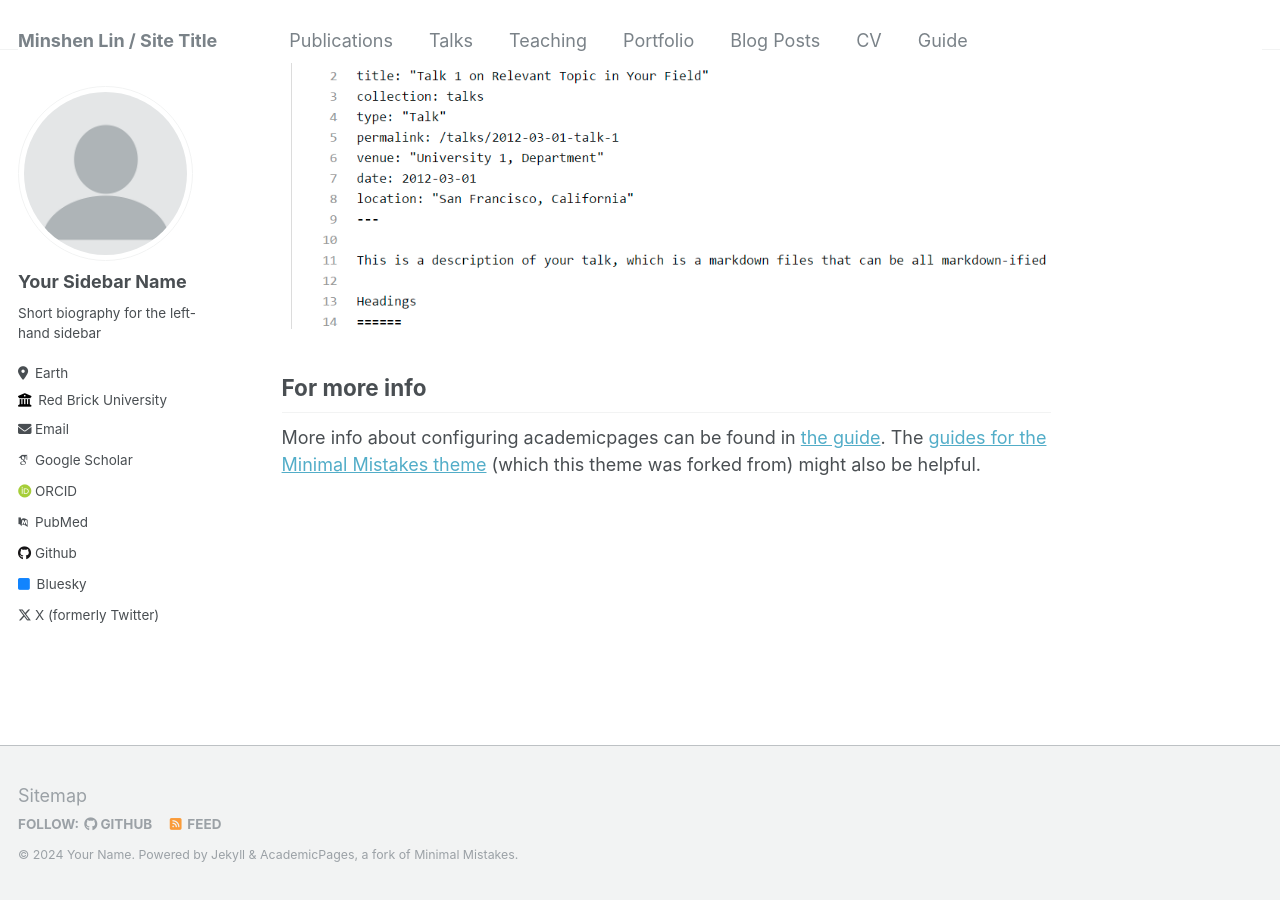
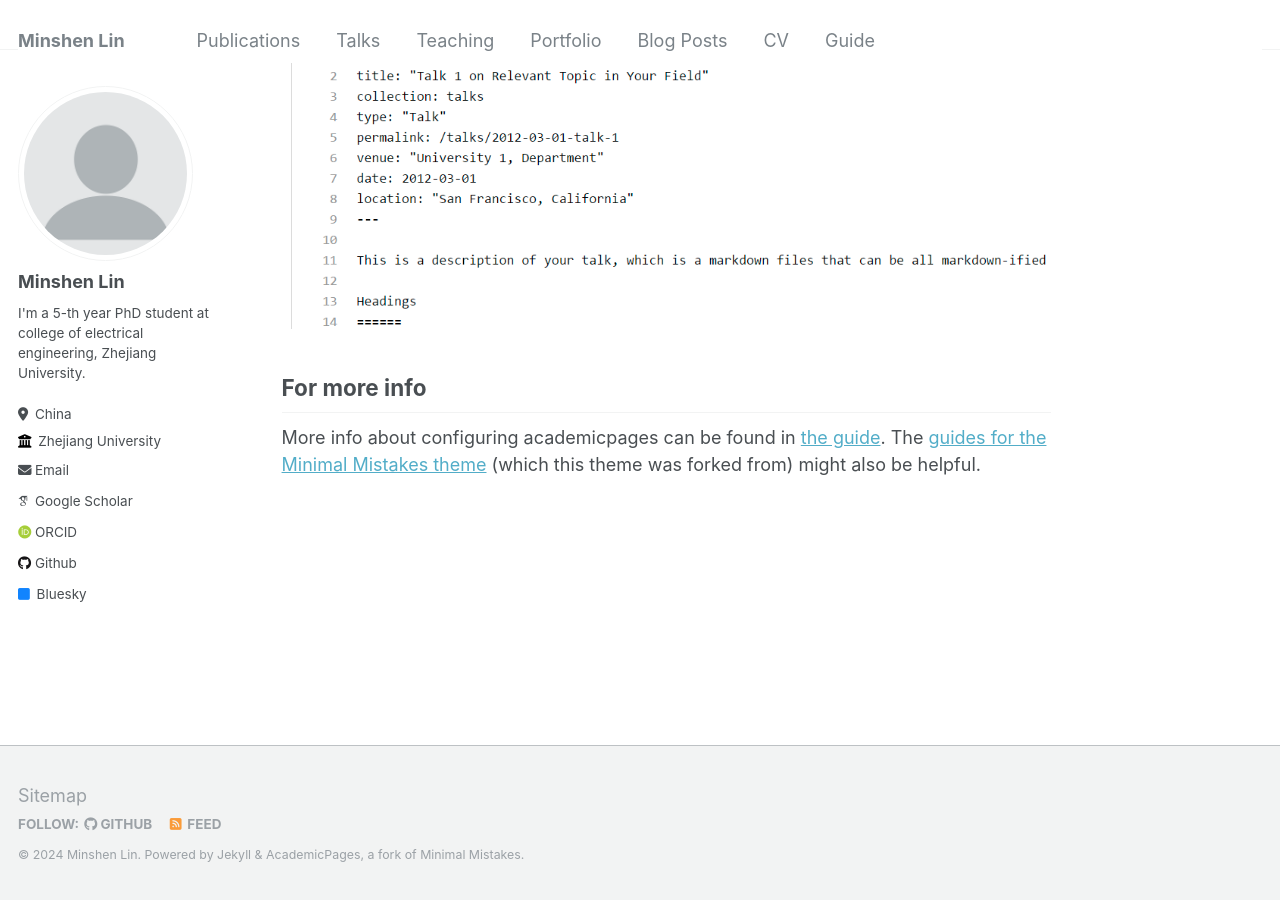
Before and after one commit to Minshen-Lin/Minshen-Lin.github.io, a Jekyll site: the page built from _pages/about.md, in a window 1280 px wide and 900 px high, scrolled down 2640 px. Built offline with Jekyll 4.4.1, drawn with Linux system fonts in a browser that asks for light colours; some web fonts are replaced.

Commit message:
Update _config.yml

```diff
--- a/_config.yml
+++ b/_config.yml
@@ -8,13 +8,13 @@
 
 # Basic Site Settings
 locale                   : "en-US"
-title                    : "Minshen Lin / Site Title"
+title                    : "Minshen Lin"
 title_separator          : "-"
-name                     : &name "Your Name"
-description              : &description "personal description"
-url                      : https://academicpages.github.io # the base hostname & protocol for your site e.g. "https://mmistakes.github.io"
+name                     : &name "Minshen Lin"
+description              : &description "PhD candidate at Zhejiang University"
+url                      : https://minshen-lin.github.io # the base hostname & protocol for your site e.g. "https://mmistakes.github.io"
 baseurl                  : "" # the subpath of your site, e.g. "/blog"
-repository               : "academicpages/academicpages.github.io"
+repository               : "minshen-lin.github.io"
 
 # Site Author - The following control what appear as part of the author content on the side bar.
 #               If a field is blank the icon and link will not appear, otherwise it will be shown.
@@ -22,27 +22,27 @@ repository               : "academicpages/academicpages.github.io"
 author:
   # Biographic information
   avatar           : "profile.png"
-  name             : "Your Sidebar Name"
+  name             : "Minshen Lin"
   pronouns         : # example: "she/her"
-  bio              : "Short biography for the left-hand sidebar"
-  location         : "Earth"
-  employer         : "Red Brick University"
+  bio              : "I'm a 5-th year PhD student at college of electrical engineering, Zhejiang University."
+  location         : "China"
+  employer         : "Zhejiang University"
   uri              : # URL
-  email            : "none@example.org"
+  email            : "linminshen@zju.edu.cn"
 
   # Academic websites
   arxiv            : # URL - Update with the correct link to your profile
-  googlescholar    : "https://scholar.google.com/citations?user=PS_CX0AAAAAJ"
+  googlescholar    : "https://scholar.google.com/citations?user=CTtU5qUAAAAJ&hl=en"
   impactstory      : # URL
-  orcid            : "http://orcid.org/yourorcidurl"
-  pubmed           : "https://www.ncbi.nlm.nih.gov/pubmed/?term=john+snow"
+  orcid            : "https://orcid.org/0000-0002-3794-6460"
+  pubmed           : # "https://www.ncbi.nlm.nih.gov/pubmed/?term=john+snow"
   researchgate     : # URL
 
   # Repositories and software development
   bitbucket        : # Username - Update with your username on the site
   codepen          : # Username
   dribbble         : # Username
-  github           : "academicpages"
+  github           : "Minshen-Lin"
   kaggle           : # Username
   stackoverflow    : # User number or user number and name (i.e., use "1" or "1/jeff-atwood")
 
@@ -64,7 +64,7 @@ author:
   steam            : # Username
   telegram         : # URL
   tumblr           : # Username
-  twitter          : "UniofOxford"  # Replace this with your X / Twitter handle
+  twitter          : # "UniofOxford"  # Replace this with your X / Twitter handle
   vine             : # Username
   weibo            : # Username
   wikipedia        : # Username
```
